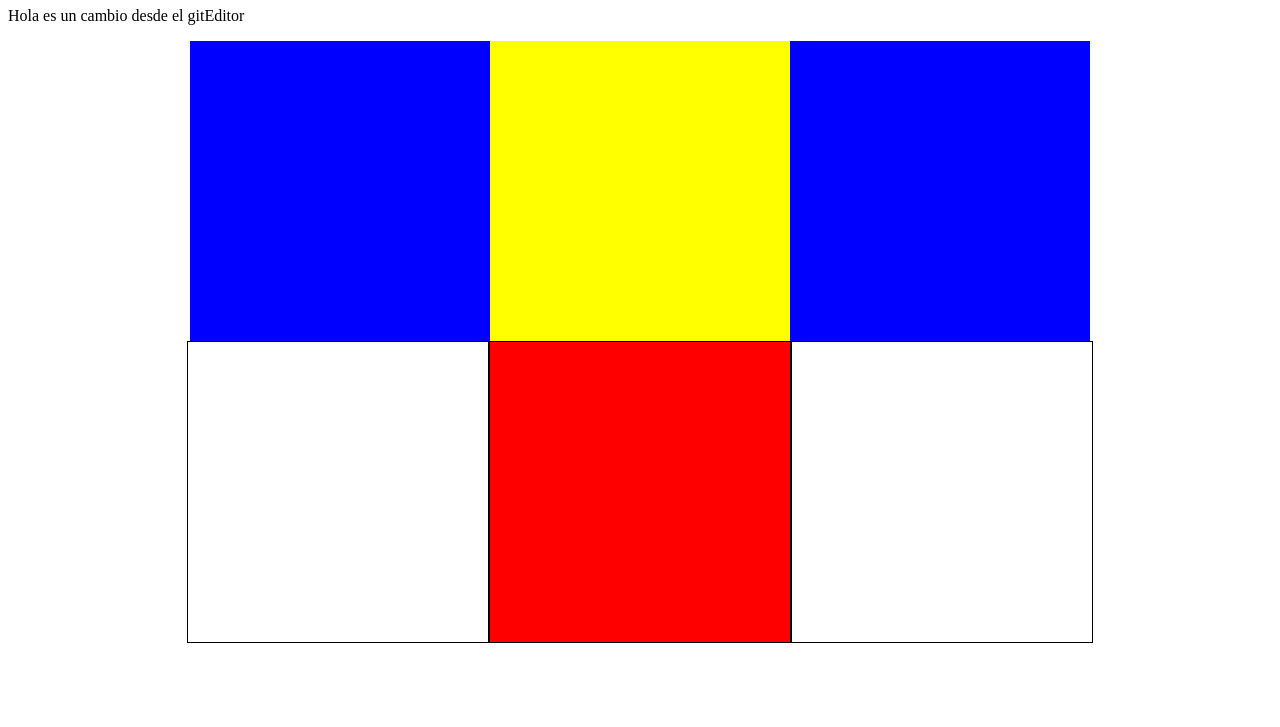
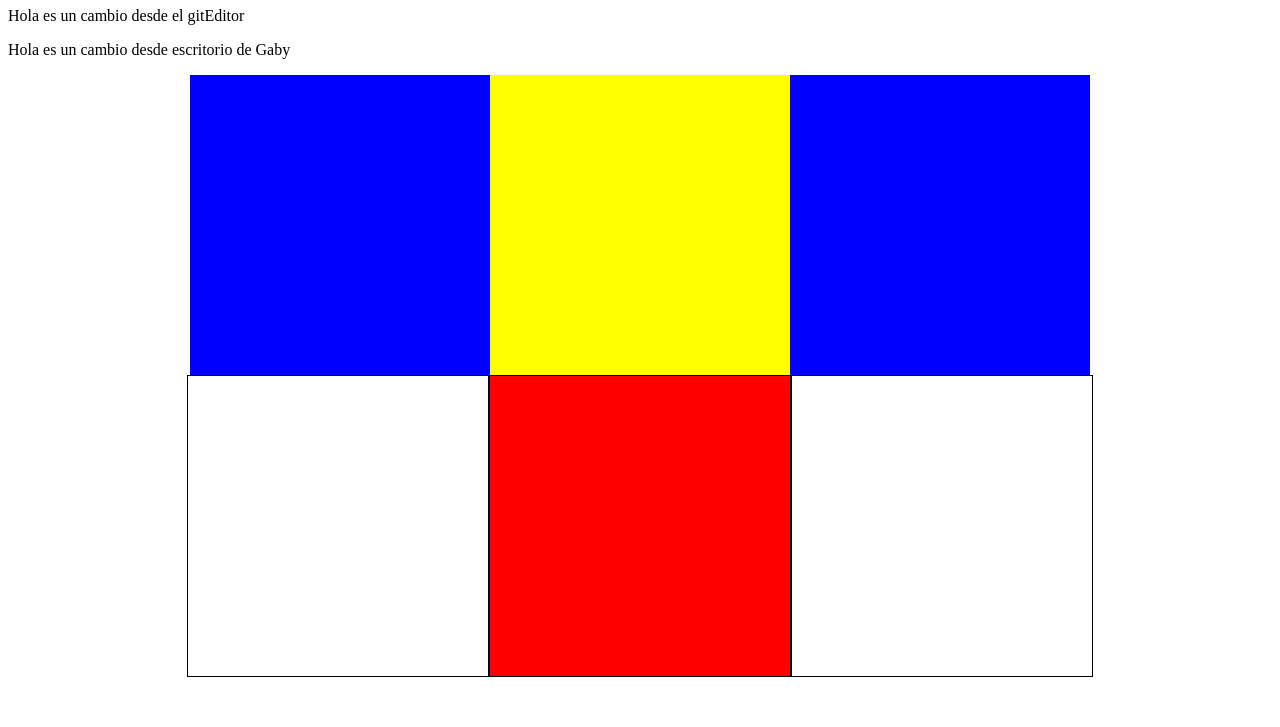
Before and after one commit to GABYMGTS/ignacioOrellano.github.io, a plain HTML site: page index.html in a window 1280 px wide. Shown: the part 73-800 px from the top of the page. Drawn offline with Linux system fonts and the light colour scheme.

Commit message:
Update index.html

```diff
--- a/index.html
+++ b/index.html
@@ -9,6 +9,7 @@
 <body>
     <h1>Esta es mi primera página web</h1>
     <p>Hola es un cambio desde el gitEditor</p>
+    <p>Hola es un cambio desde escritorio de Gaby</p>
     <div class="container">
         <div class="item"></div>
         <div class="item"></div>
```
